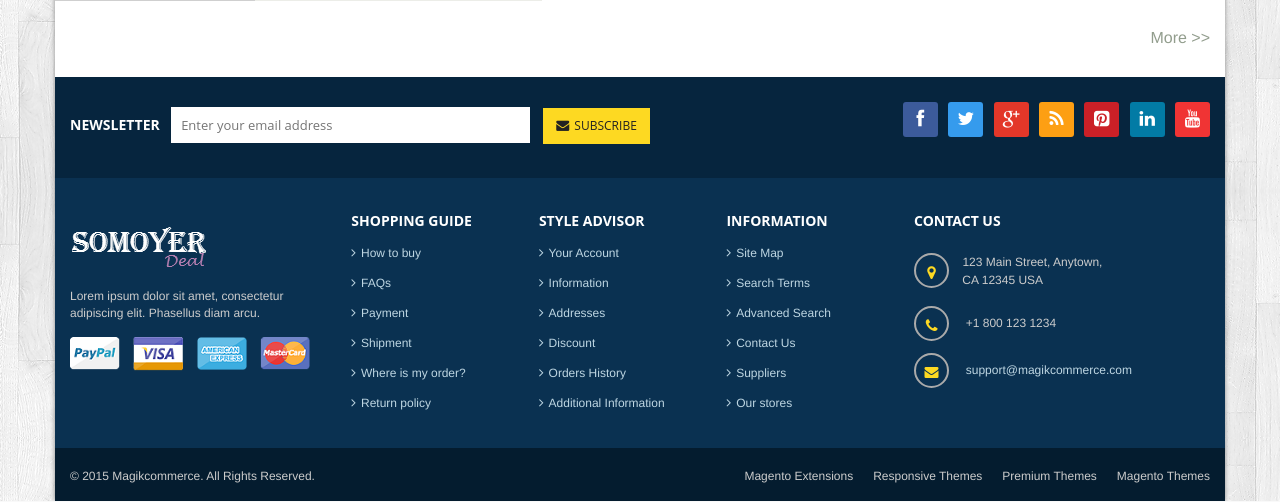
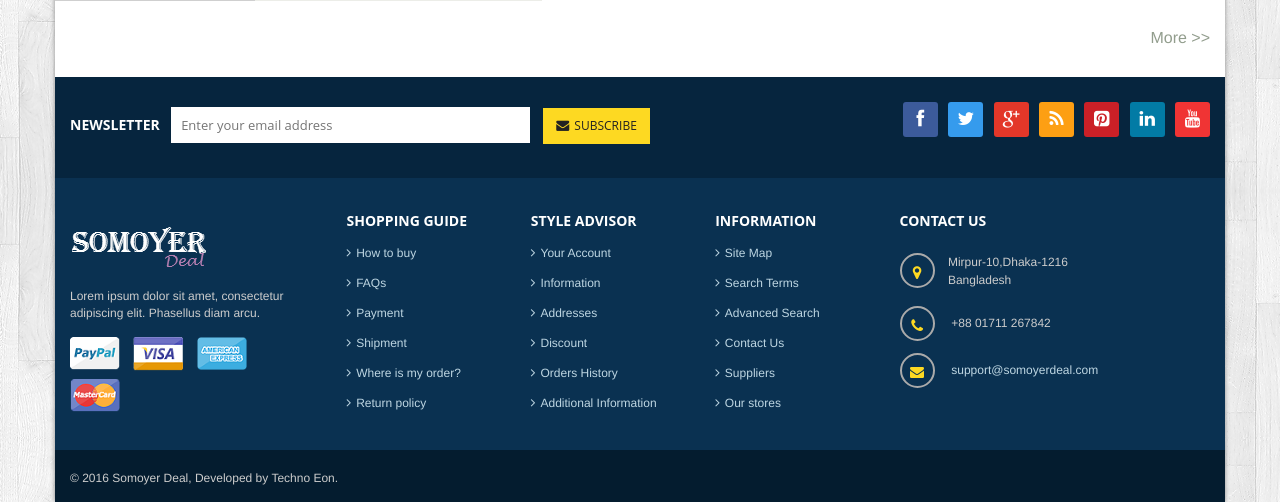
Before and after one commit to Technoeon/important_less, a CodeIgniter app: page /important_less/ in a window 1280 px wide. Shown: the part 2289-2791 px from the top of the page. Run offline with CodeIgniter, Linux system fonts and the light colour scheme; some libraries are stand-ins or nearby versions.

Commit message:
update rubel

```diff
--- a/application/views/main.php
+++ b/application/views/main.php
@@ -2347,24 +2347,17 @@
                         <h4>Contact us</h4>
                         <div class="contacts-info">
                             <address>
-                                <i class="add-icon">&nbsp;</i>123 Main Street, Anytown, <br>
-                                &nbsp;CA 12345  USA
+                                <i class="add-icon">&nbsp;</i>Mirpur-10,Dhaka-1216 <br>
+                                &nbsp;Bangladesh
                             </address>
-                            <div class="phone-footer"><i class="phone-icon">&nbsp;</i> +1 800 123 1234</div>
-                            <div class="email-footer"><i class="email-icon">&nbsp;</i> <a href="#">support@magikcommerce.com</a> </div>
+                            <div class="phone-footer"><i class="phone-icon">&nbsp;</i> +88 01711 267842</div>
+                            <div class="email-footer"><i class="email-icon">&nbsp;</i> <a href="#">support@somoyerdeal.com</a> </div>
                         </div>
                     </div>
                 </div>
                 <div class="footer-bottom">
-                    <div class="col-sm-5 col-xs-12 coppyright">&copy; 2015 Magikcommerce. All Rights Reserved.</div>
-                    <div class="col-sm-7 col-xs-12 company-links">
-                        <ul class="links">
-                            <li><a href="#" title="Magento Themes">Magento Themes</a></li>
-                            <li><a href="#" title="Premium Themes">Premium Themes</a></li>
-                            <li><a href="#" title="Responsive Themes">Responsive Themes</a></li>
-                            <li class="last"><a href="#" title="Magento Extensions">Magento Extensions</a></li>
-                        </ul>
-                    </div>
+                    <div class="col-sm-5 col-xs-12 coppyright">&copy; 2016 Somoyer Deal, Developed by Techno Eon.</div>
+
                 </div>
             </footer>
             <!-- End Footer -->
```
